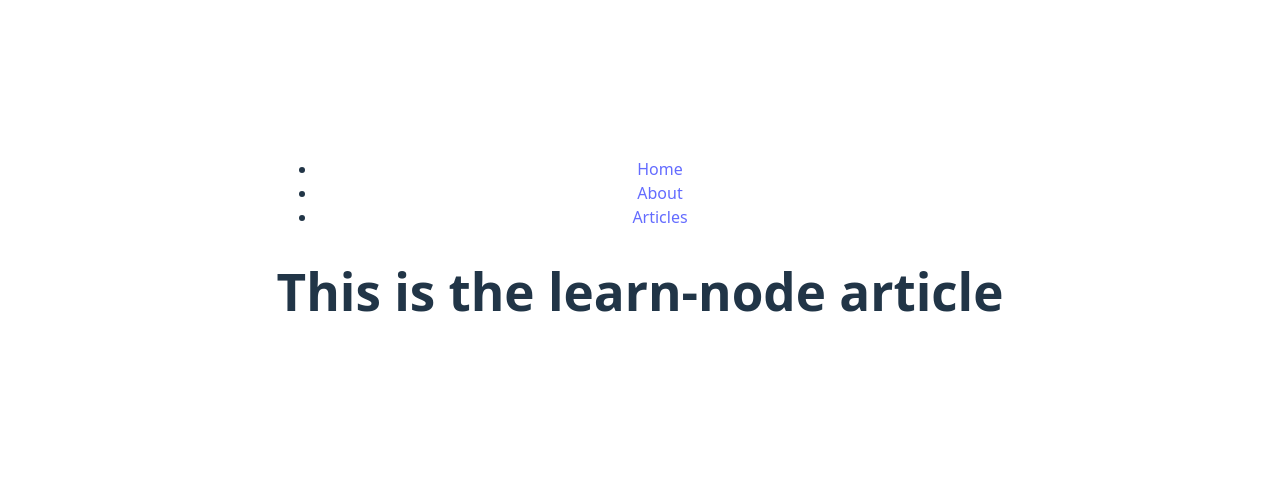
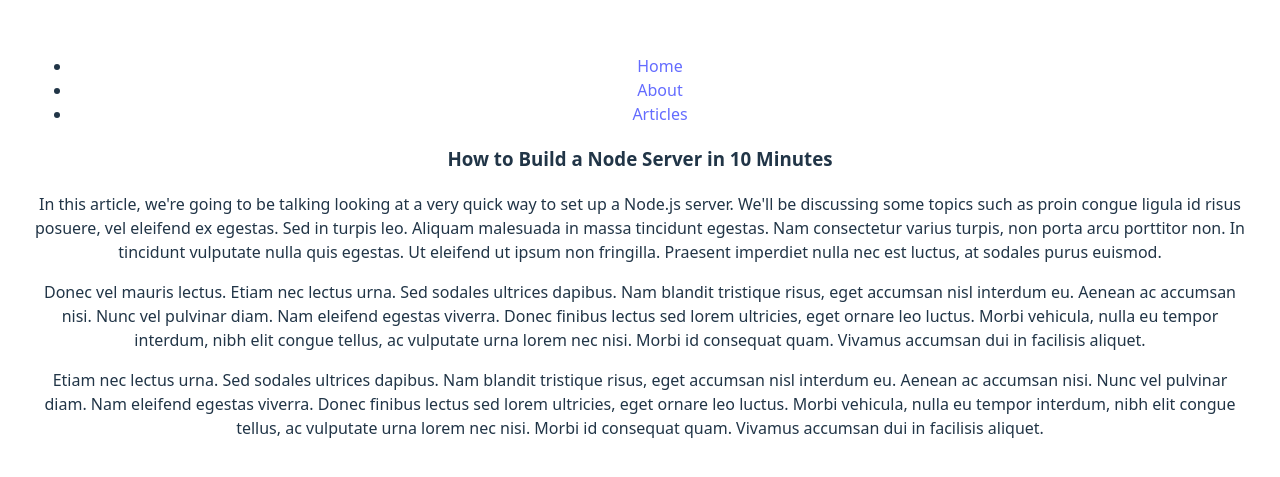
Before and after one commit to bytesunite/react-full-stack-wassell, a React (Vite) app in the folder fullstack-react-app/front-end/: page /articles/learn-node in a window 1280 px wide. Shown: the part 153-630 px from the top of the page. Built offline with nearby package versions, Linux system fonts and the light colour scheme.

Commit message:
link url params to article
match an article in a list of articles using a url paramter value

```diff
--- a/fullstack-react-app/front-end/src/pages/ArticlePage.jsx
+++ b/fullstack-react-app/front-end/src/pages/ArticlePage.jsx
@@ -1,7 +1,16 @@
 import { useParams } from 'react-router-dom';
+import articles from '../article-content.js';
 
 export default function ArticlePage() {
   const { name } = useParams();
+  const article = articles.find((a) => a.name === name);
 
-  return <h1>This is the {name} article</h1>;
+  return (
+    <>
+      <h3>{article.title}</h3>
+      {article.content.map((p) => (
+        <p key={p}>{p}</p>
+      ))}
+    </>
+  );
 }
```
Also changed, not shown: 1 other file (tests, documents, lock files or other folders).
